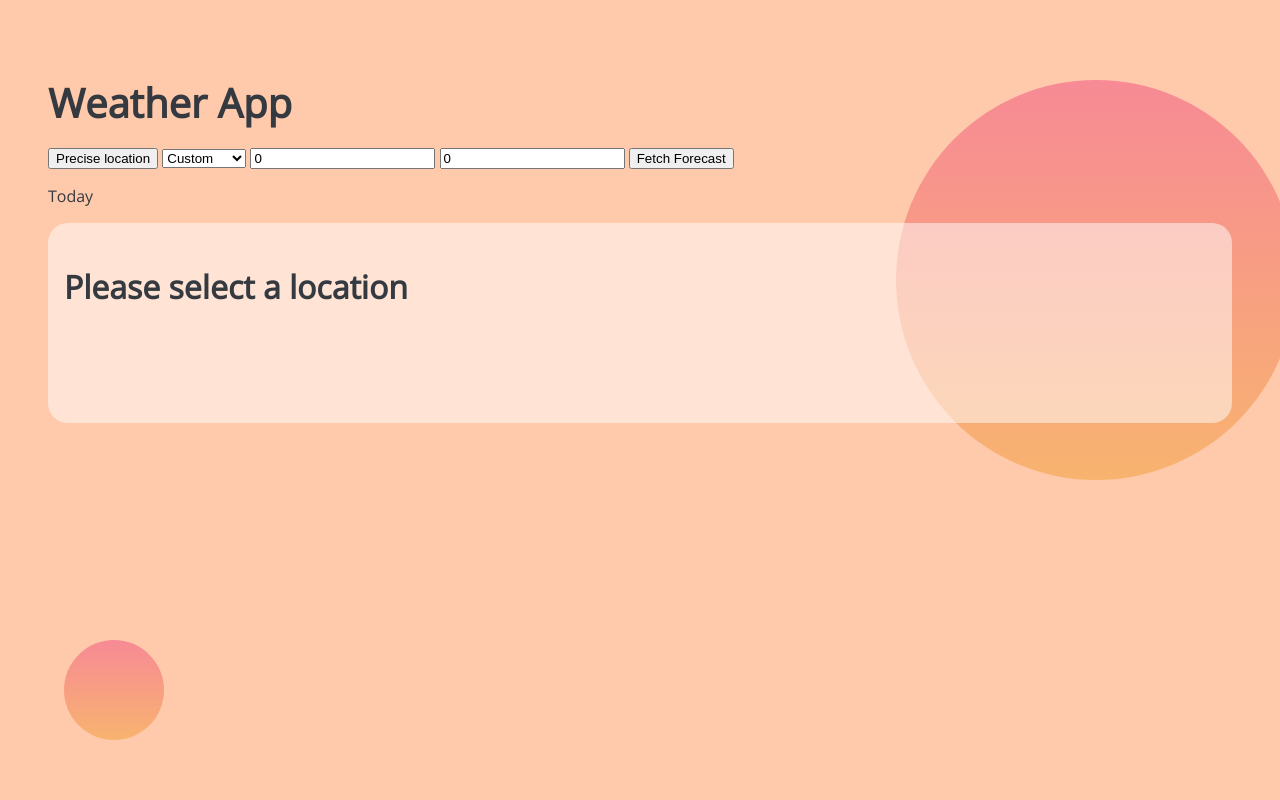
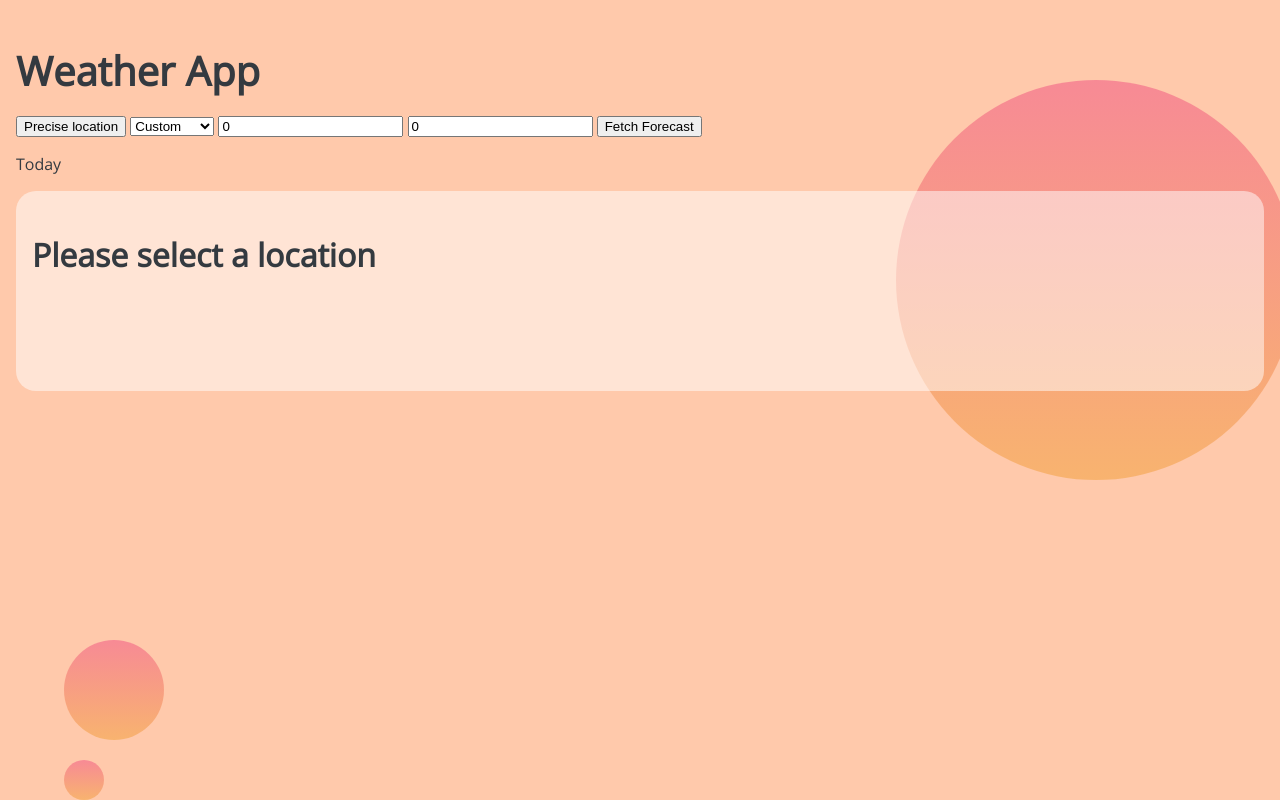
Before and after one commit to GuilhermeCampano/weather-app, a SvelteKit app: page / in a window 1280 px wide. Built offline with nearby package versions, Linux system fonts and the light colour scheme.

Commit message:
Add another floating circle

```diff
--- a/src/lib/services/weather-api.service.ts
+++ b/src/lib/services/weather-api.service.ts
@@ -44,10 +44,8 @@ export class WeatherApiService {
   }
 
   public async getForecast(latitude: string, longitude: string): Promise<ForecastApiResponse> {
-    console.log('GET /forecast');
     try {
       const request = this.getForecastUrl(latitude, longitude);
-      console.log(request);
       const response = await fetch(request);
       const data: ForecastApiResponse = await response.json();
       return data;
--- a/src/routes/+layout.svelte
+++ b/src/routes/+layout.svelte
@@ -6,6 +6,8 @@
 
 <FloatingCircle size="400px" top="10%" left="70%"></FloatingCircle>
 <FloatingCircle size="100px" top="80%" left="5%"></FloatingCircle>
+<FloatingCircle size="40px" top="95%" left="5%"></FloatingCircle>
+
 <main>
   <slot></slot>
 </main>
--- a/static/global.css
+++ b/static/global.css
@@ -32,8 +32,8 @@ body {
 
 @media screen and (min-width: 768px) {
   body {
-    margin: 1rem;
-    padding: 2rem;
+    max-width: 1280px;
+    margin: 0 auto;
   }
 }
 
```
